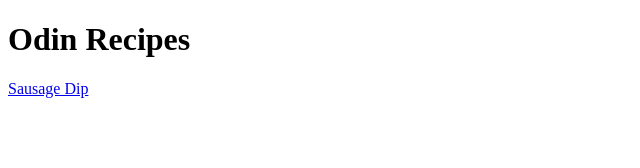
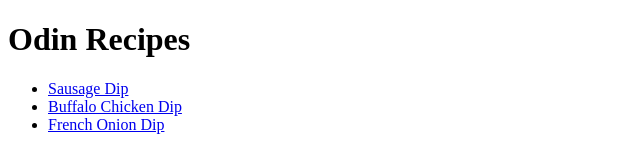
Before and after one commit to peytons876/Recipes, a plain HTML site: page index.html in a window 1280 px wide. Shown: the whole page, without its empty margins (0-640 px from the left). Drawn offline with Linux system fonts and the light colour scheme.

Commit message:
iteration 4

```diff
--- a/index.html
+++ b/index.html
@@ -6,6 +6,10 @@
     </head>
     <body>
         <h1>Odin Recipes</h1>
-        <a href="recipes/sausage-dip.html">Sausage Dip</a>
+        <ul>
+            <li><a href="recipes/sausage-dip.html">Sausage Dip</a></li>
+            <li><a href="recipes/buffalo-dip.html">Buffalo Chicken Dip</a></li>
+            <li><a href="recipes/onion-dip.html">French Onion Dip</a></li>
+        </ul>
     </body>
 </html>
```
